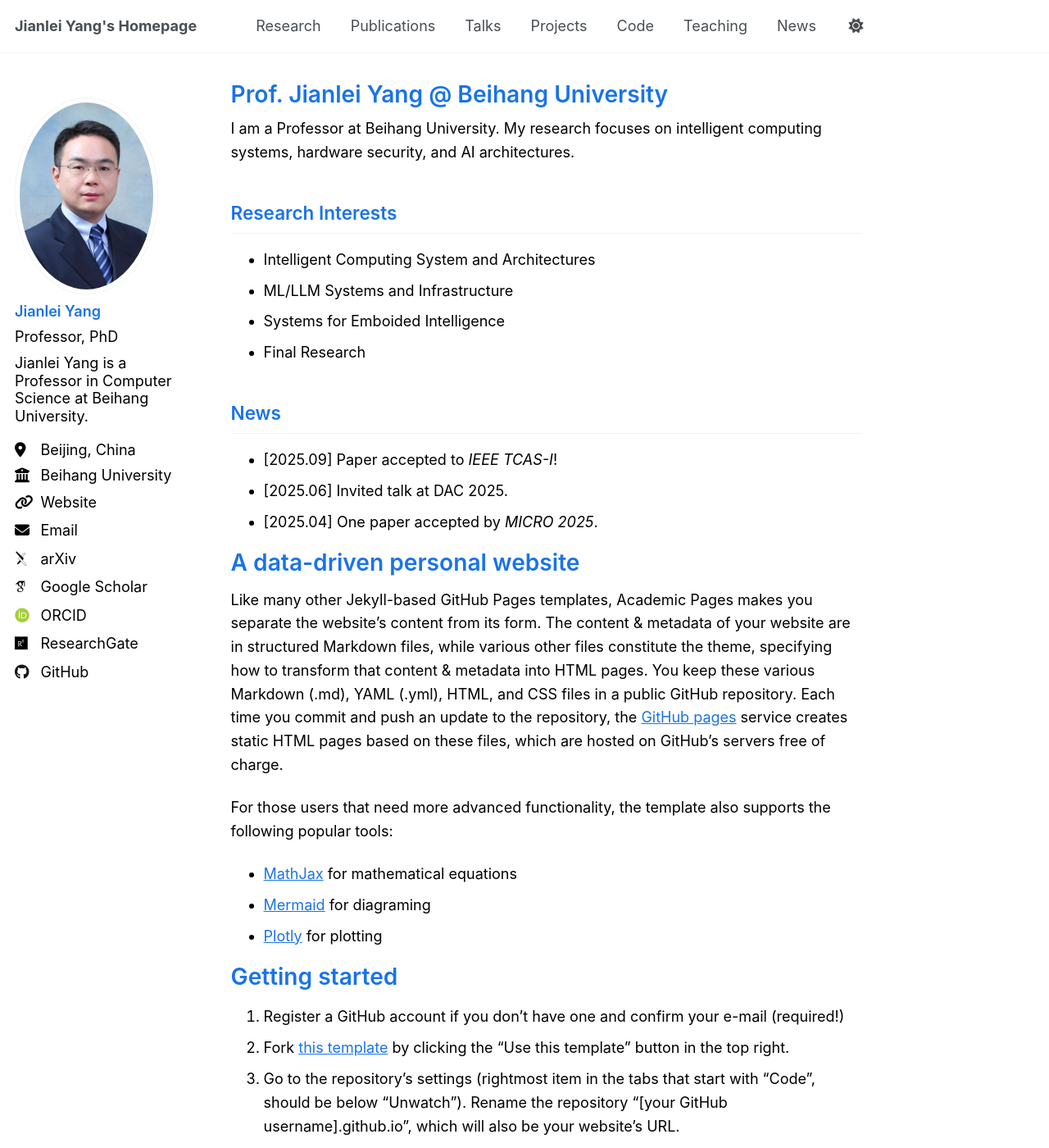
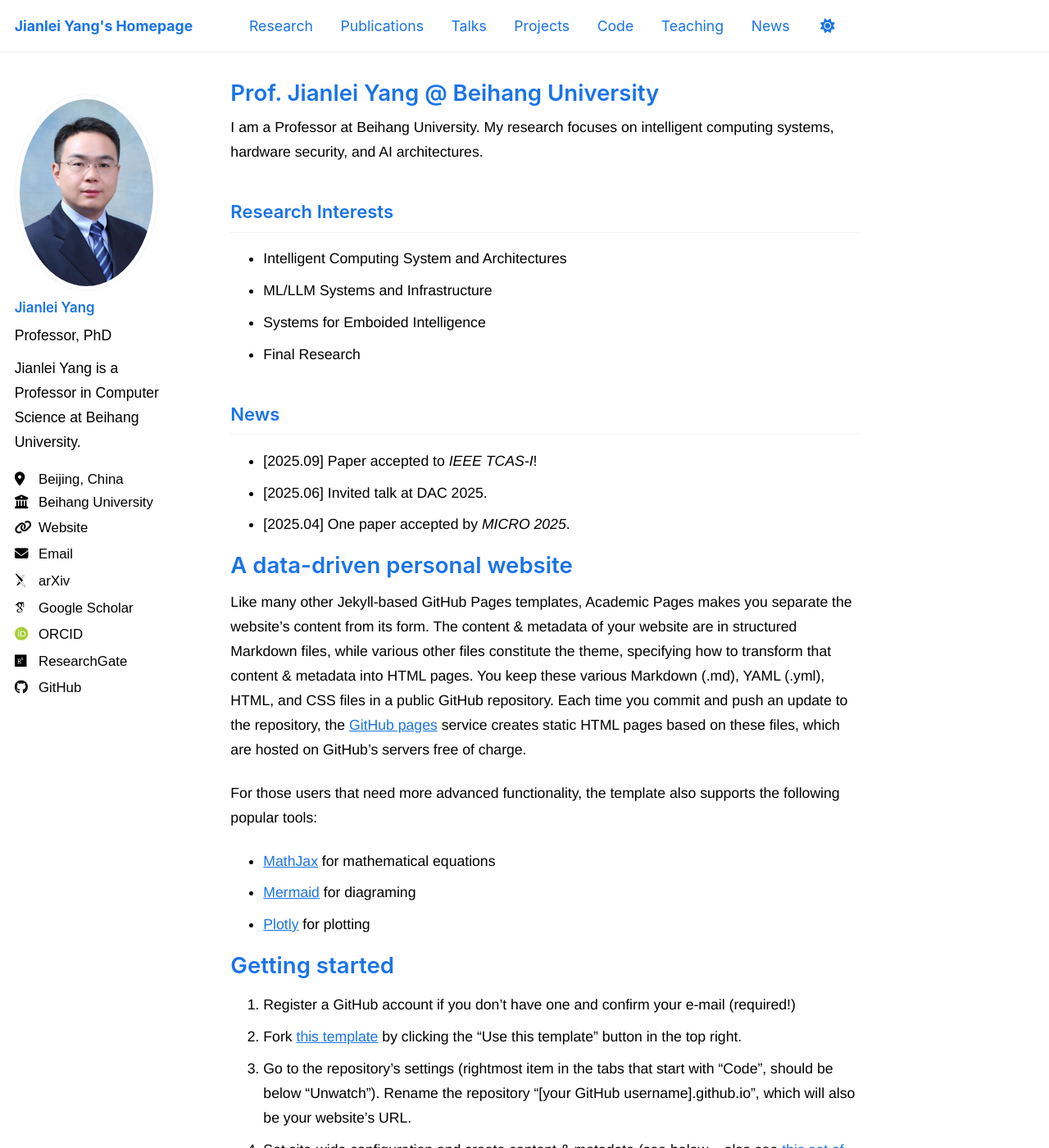
Before and after one commit to dogrush/dogrush.github.io, a Jekyll site: the page built from _pages/about.md, in a window 1280 px wide and 1400 px high. Shown: the whole window at 82% size. Built offline with Jekyll 4.4.1, drawn with Linux system fonts in a browser that asks for light colours; some web fonts are replaced; a script that is not in the unit is left out.

Commit message:
aaaaaaaaaaaa

```diff
--- a/_sass/_custom.scss
+++ b/_sass/_custom.scss
@@ -1,42 +1,43 @@
 /* =============================================================
-   AcademicPages 最终统一风格配置（大陆环境优化版）
-   字体采用系统通用字体栈，避免外网依赖
-   标题与链接采用科技蓝 #1A73E8，hover 时为砖红色 #A31F34
+   AcademicPages 最终配色与样式整合（正文字体生效版）
    ============================================================= */
 
 /* =======================
-   1. 正文字体与全局样式
+   1. 正文字体（强制生效）
    ======================= */
-body {
-  color: #000000; /* 正文文字黑色 */
-  font-family: -apple-system, BlinkMacSystemFont, "Segoe UI", "PingFang SC",
-               "Hiragino Sans GB", "Microsoft YaHei", "Helvetica Neue",
-               Helvetica, Arial, sans-serif;
-  line-height: 1.6;
-  background-color: #ffffff;
+body,
+html,
+p,
+.post-content,
+.page__content,
+.main-content {
+  color: #000000 !important; /* 正文字体黑色 */
+  font-family: "Noto Sans SC", "PingFang SC", "Microsoft YaHei", "Helvetica Neue", Arial, sans-serif !important;
+  line-height: 1.7 !important;
+  font-size: 1.05rem !important;
 }
 
 /* =======================
-   2. 所有标题
+   2. 所有标题（科技蓝）
    ======================= */
 h1, h2, h3, h4, h5, h6 {
-  color: #1A73E8; /* 科技蓝标题 */
+  color: #1A73E8 !important; /* 标题科技蓝 */
   font-weight: 600;
 }
 
 /* =======================
-   3. 正文链接
+   3. 链接样式（科技蓝 → hover 砖红）
    ======================= */
 a {
-  color: #1A73E8;             /* 科技蓝链接 */
-  text-decoration: underline; /* 保留下划线 */
+  color: #1A73E8 !important;           /* 链接科技蓝 */
+  text-decoration: underline;
   transition: color 0.25s ease;
 }
 
 a:hover,
 a:focus {
-  color: #A31F34;             /* hover 砖红色 */
-  background-color: transparent; /* 无背景色 */
+  color: #A31F34 !important;           /* hover 砖红色 */
+  background-color: transparent !important;
 }
 
 /* =======================
@@ -46,8 +47,8 @@ a:focus {
 .navbar .navbar-nav li a,
 .site-nav li a,
 .navbar .site-nav li a {
-  color: #000000 !important;     /* 导航栏字体黑色 */
-  text-decoration: underline;    /* 保留下划线 */
+  color: #000000 !important;           /* 黑色字体 */
+  text-decoration: underline;
   transition: color 0.25s ease;
 }
 
@@ -55,53 +56,56 @@ a:focus {
 .navbar .navbar-nav li a:hover,
 .site-nav li a:hover,
 .navbar .site-nav li a:hover {
-  color: #A31F34 !important;     /* hover 砖红色 */
+  color: #A31F34 !important;           /* hover 砖红 */
   background-color: transparent !important;
 }
 
 /* =======================
-   5. Sidebar 样式
+   5. Sidebar 区域
    ======================= */
 .sidebar,
 .sidebar a,
 .sidebar p,
 .sidebar li {
-  font-size: 1.0rem;        /* 调整字体大小 */
-  line-height: 1.2;         /* 调整行高 */
-  color: #000000;           /* sidebar 黑色字体 */
-  text-decoration: none;    /* 不保留下划线 */
+  font-size: 1.0rem;
+  line-height: 1.2;
+  color: #000000 !important;
+  text-decoration: none;
   transition: color 0.25s ease;
+  font-family: "Noto Sans SC", "PingFang SC", "Microsoft YaHei", sans-serif !important;
 }
 
 .sidebar a:hover {
-  color: #A31F34;           /* hover 砖红色字体 */
+  color: #A31F34 !important;
   background-color: transparent;
-  text-decoration: none;    /* 禁用下划线 */
+  text-decoration: none;
 }
 
 /* =======================
-   6. 页脚样式（如保留）
+   6. 页脚（确保无符号残留）
    ======================= */
-.site-footer,
-.site-footer p,
-.site-footer span,
-.site-footer li,
-.site-footer .container,
-.site-footer .footer-inner {
-  color: #000000 !important;          /* 页脚字体黑色 */
-  background-color: #ffffff !important; /* 背景白色 */
-  border: none !important;            /* 去掉可能的框线 */
+footer,
+.site-footer {
+  color: #000000 !important;
+  font-size: 0.9rem;
+  border: none !important;
+  background: none !important;
 }
 
+footer a,
 .site-footer a {
-  color: #1A73E8 !important;          /* 页脚链接科技蓝 */
+  color: #1A73E8 !important;
   text-decoration: underline;
-  transition: color 0.25s ease;
 }
 
+footer a:hover,
 .site-footer a:hover {
-  color: #A31F34 !important;          /* hover 砖红色 */
-  background-color: transparent !important;
+  color: #A31F34 !important;
+}
+
+footer::after,
+.site-footer::after {
+  content: "" !important; /* 移除多余符号箭头等 */
 }
 
 /* =======================
@@ -111,10 +115,10 @@ a:focus {
 .profile-picture img,
 .author-profile .avatar,
 .profile-picture img.avatar {
-  border-radius: 0 !important;   /* 保持原始形状，无圆角 */
-  border: none !important;       /* 去掉边框 */
-  box-shadow: none !important;   /* 去掉阴影 */
-  background: none !important;   /* 去掉背景 */
+  border-radius: 0 !important;
+  border: none !important;
+  box-shadow: none !important;
+  background: none !important;
   padding: 0 !important;
   margin: 0 !important;
 }
```
